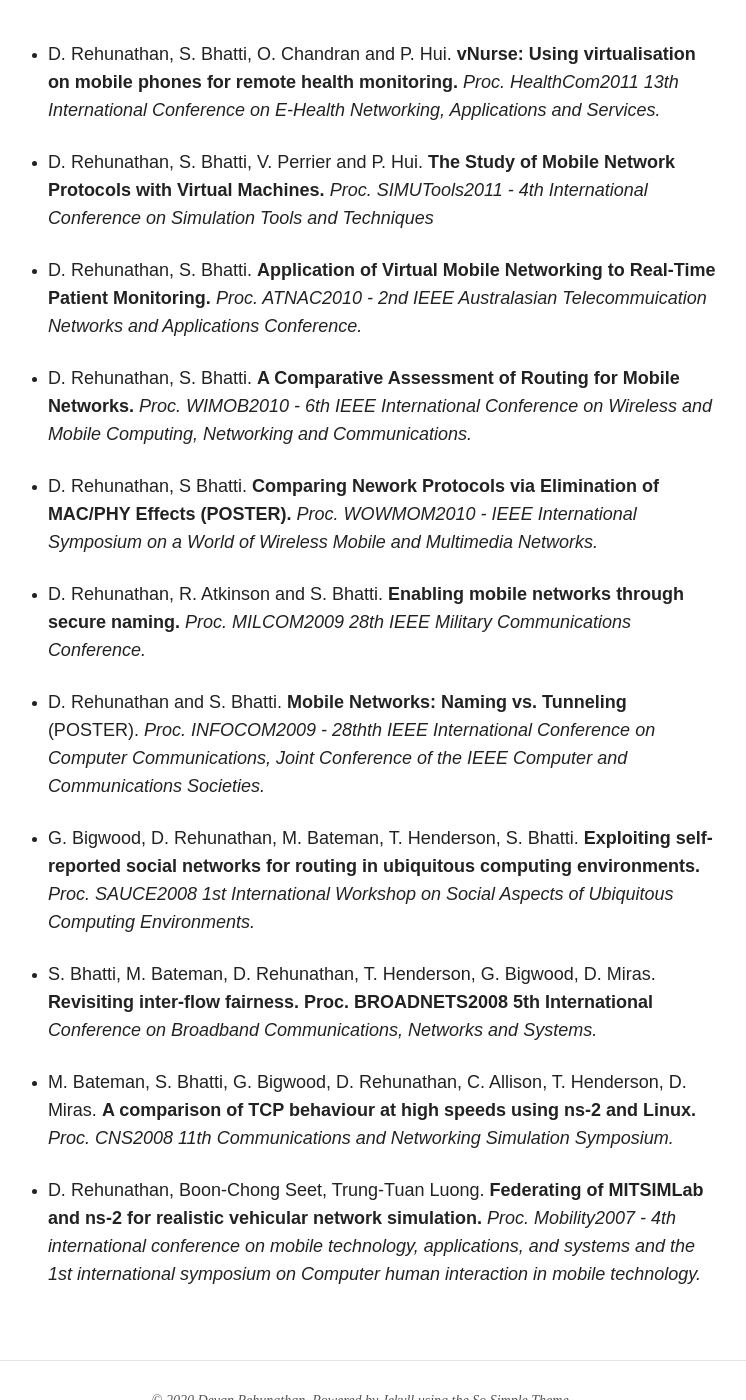
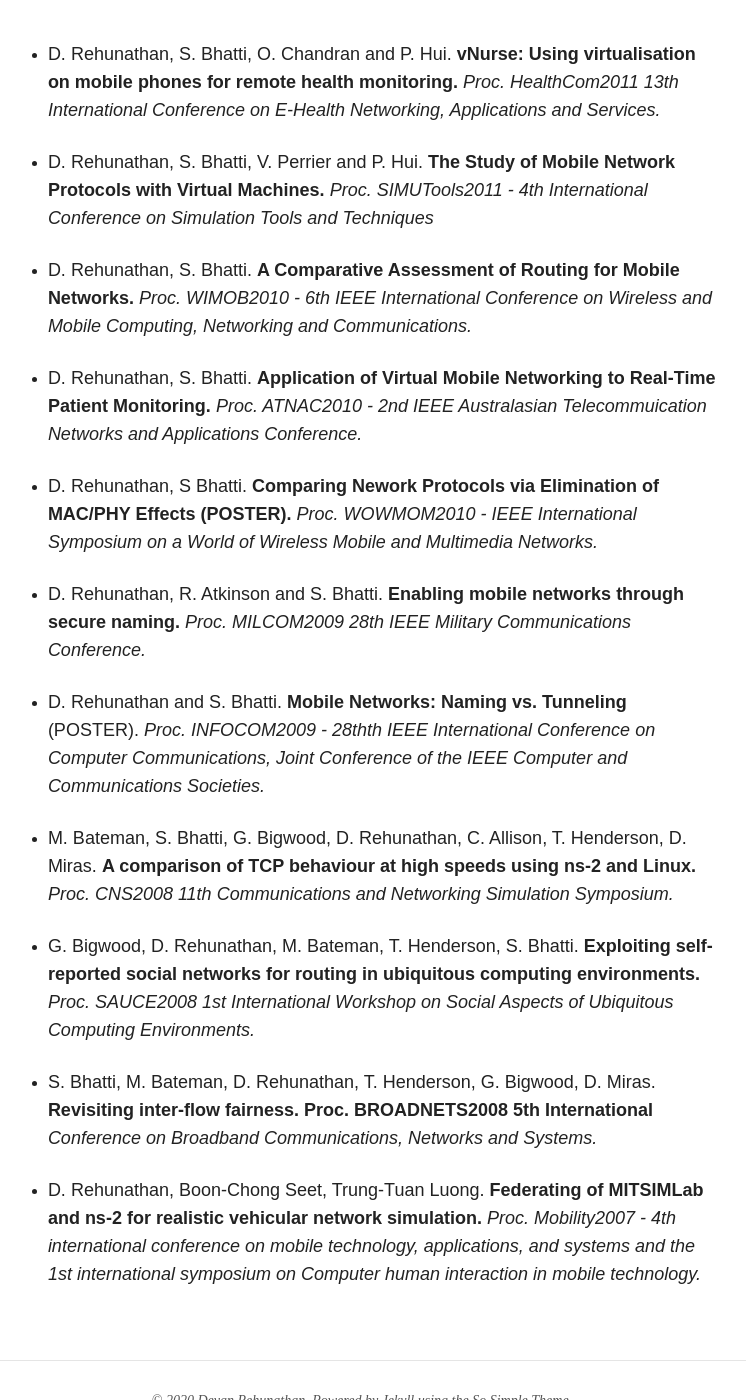
Before and after one commit to DevanR/devanr.github.io, a Jekyll site: the page built from publications/index.md, in a window 1280 px wide and 1400 px high, scrolled down 524 px. Shown: the whole window, without its empty margins (278-1024 px from the left). Built offline with Jekyll 4.4.1, drawn with Linux system fonts in a browser that asks for light colours; nearby versions of some CDN libraries.

```diff
--- a/publications/index.md
+++ b/publications/index.md
@@ -14,13 +14,13 @@ Applications and Services.*
 Protocols with Virtual Machines.** *Proc. SIMUTools2011 - 4th International
 Conference on Simulation Tools and Techniques*
 
+* D. Rehunathan, S. Bhatti. **A Comparative Assessment of Routing for Mobile
+Networks.** *Proc. WIMOB2010 - 6th IEEE International Conference on Wireless and
+Mobile Computing, Networking and Communications.*
+
 * D. Rehunathan, S. Bhatti. **Application of Virtual Mobile Networking to
 Real-Time Patient Monitoring.** *Proc. ATNAC2010 - 2nd IEEE Australasian
 Telecommuication Networks and Applications Conference.*
-
-* D. Rehunathan, S. Bhatti. **A Comparative Assessment of Routing for Mobile
-Networks.** *Proc. WIMOB2010 - 6th IEEE International Conference on Wireless and
-Mobile Computing, Networking and Communications.*
 
 * D. Rehunathan, S Bhatti. **Comparing Nework Protocols via Elimination of
 MAC/PHY Effects (POSTER).** *Proc. WOWMOM2010 - IEEE International Symposium on a
```
Also changed, not shown: other parts of publications/index.md (+4 -4 lines).
